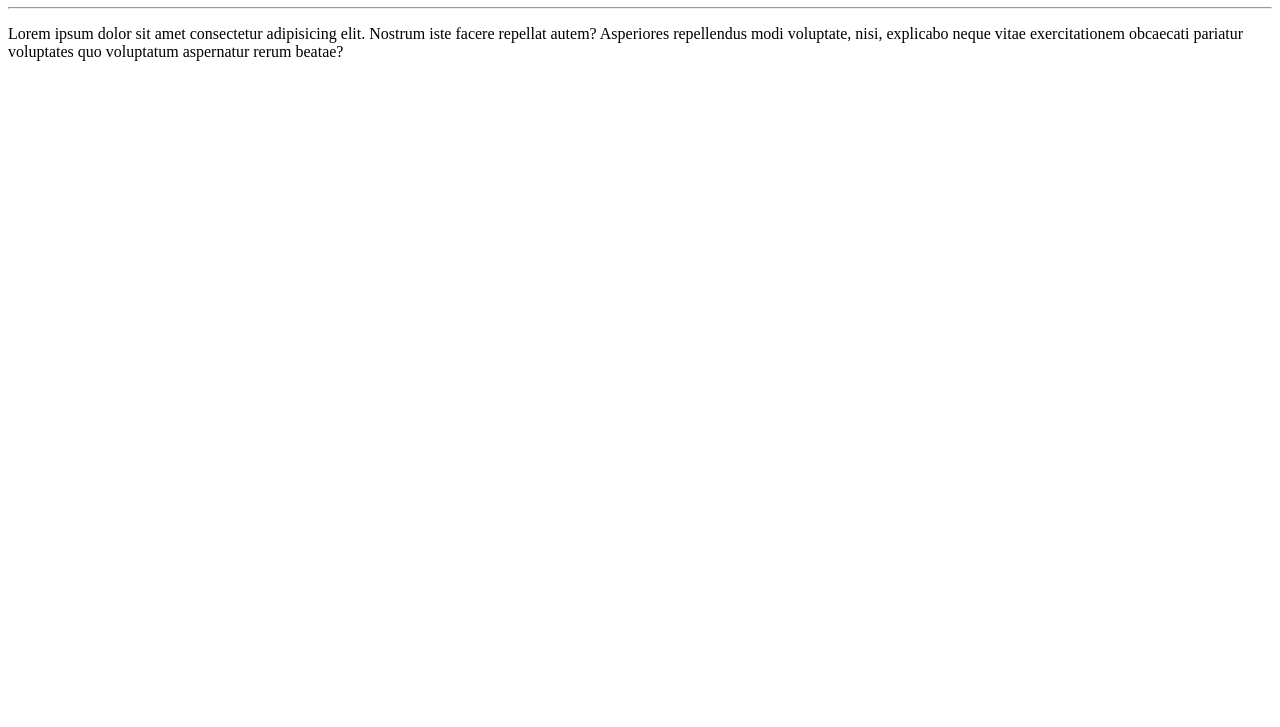
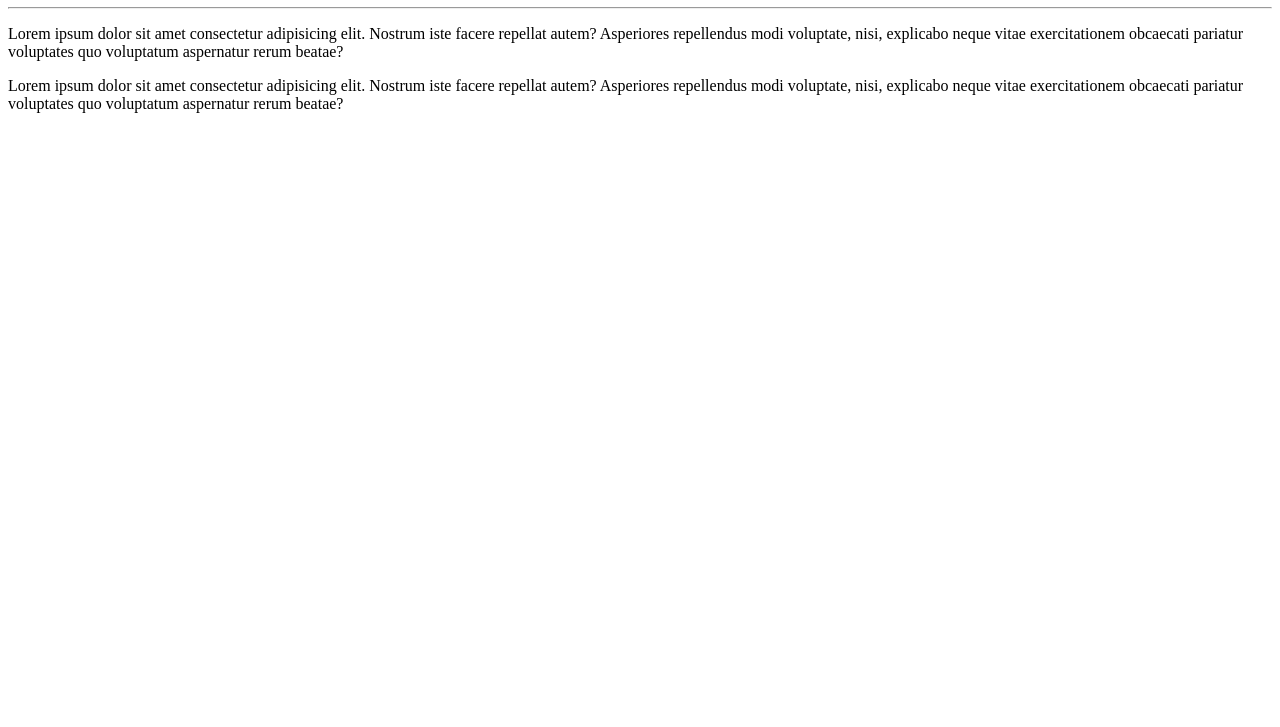
Before and after one commit to TonyRibeiro82/OlaMundo, a plain HTML site: page site-exemplo/index.html in a window 1280 px wide. Shown: the part 73-800 px from the top of the page. Drawn offline with Linux system fonts and the light colour scheme.

Commit message:
Fiz outro parágrafo

```diff
--- a/site-exemplo/index.html
+++ b/site-exemplo/index.html
@@ -10,5 +10,6 @@
     <h1>Olá, Mundo!</h1>
     <hr>
     <p>Lorem ipsum dolor sit amet consectetur adipisicing elit. Nostrum iste facere repellat autem? Asperiores repellendus modi voluptate, nisi, explicabo neque vitae exercitationem obcaecati pariatur voluptates quo voluptatum aspernatur rerum beatae?</p>
+    <p>Lorem ipsum dolor sit amet consectetur adipisicing elit. Nostrum iste facere repellat autem? Asperiores repellendus modi voluptate, nisi, explicabo neque vitae exercitationem obcaecati pariatur voluptates quo voluptatum aspernatur rerum beatae?</p>
 </body>
 </html>
```
